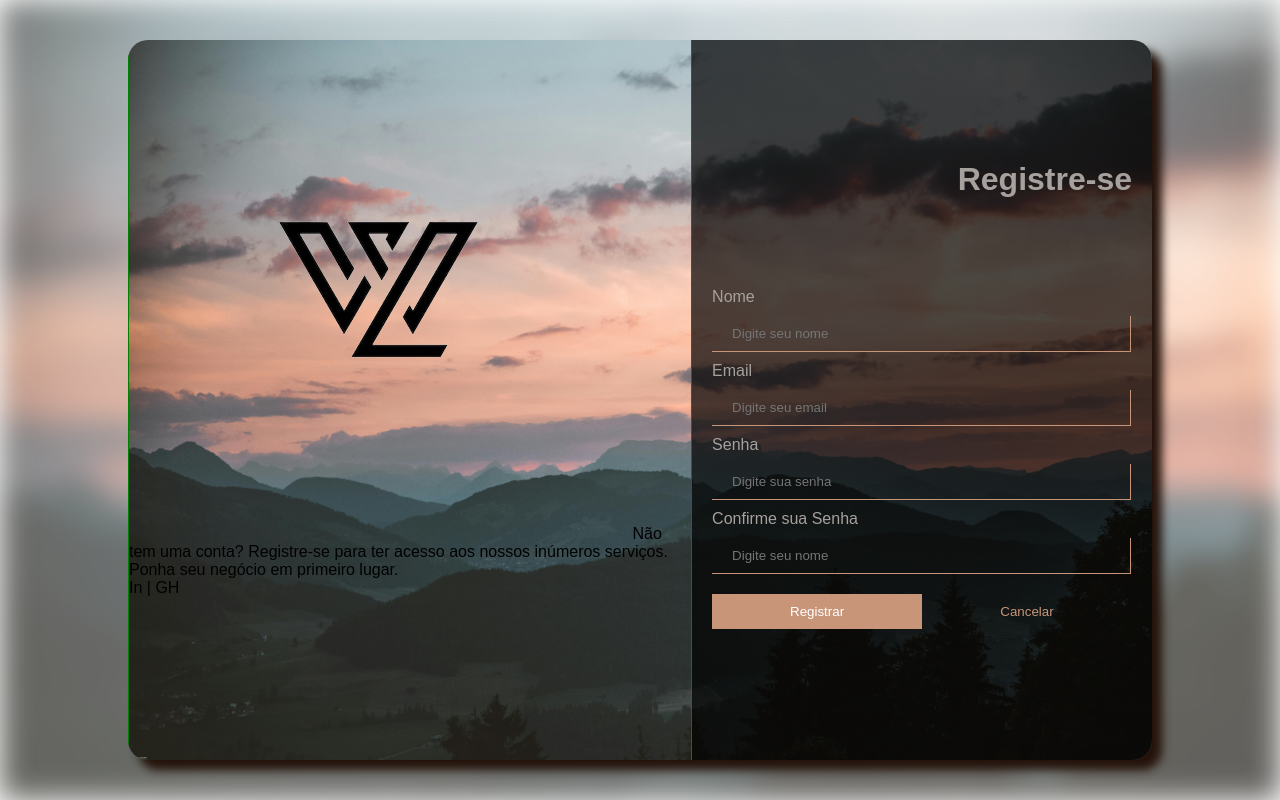
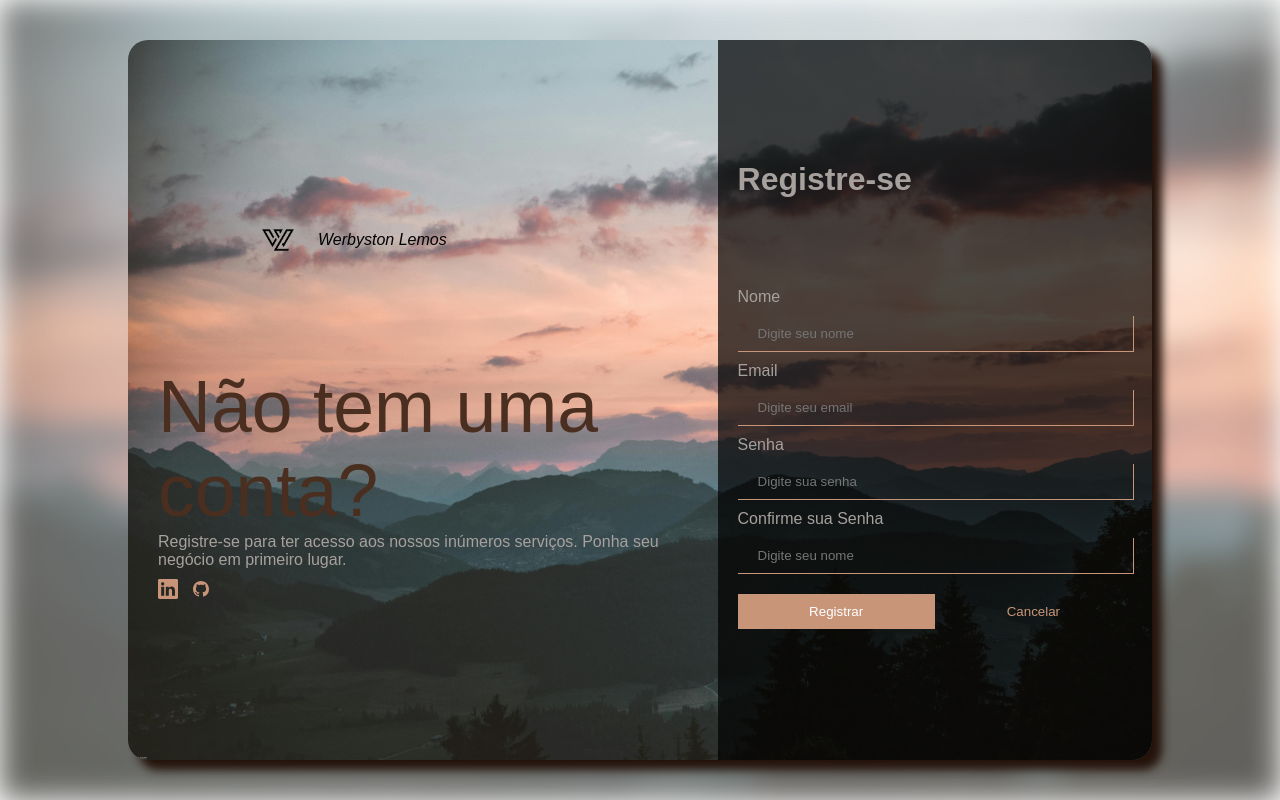
Before and after one commit to WerbystonLemos/assessment_wk, a PHP site: page / in a window 1280 px wide. Run offline with PHP 8.4, Linux system fonts and the light colour scheme.

Commit message:
[Feature] finalização da construção do layout de form

```diff
--- a/js_app/src/asset/css/index.css
+++ b/js_app/src/asset/css/index.css
@@ -45,10 +45,49 @@ body::before
 }
 #sideLeft
 {
-    border: 1px solid green;
     height: 100%;
     width: 55%;
+    padding: 150px 30px 30px 30px;
 }
+#containerLogo
+{
+
+    height: 80px;
+    display: flex;
+    justify-content: left;
+    align-items: center;
+    font-style: italic;
+    margin-top: 100px;
+    margin-left: 80px;
+    margin-bottom: 85px;
+}
+#containerLogo img
+{
+    height: 80px;
+}
+#text_primary
+{
+    font-size: 55pt;
+    color:var(--var-color-qua)
+}
+#text_secundary
+{
+    color:var(--text-light)
+}
+#containerSocials
+{
+    display: flex;
+    align-items: center;
+    justify-content: left;
+    margin-top: 10px;
+}
+#containerSocials a
+{
+    color: var(--var-color-sec);
+    text-decoration: none;
+    margin-right: 15px;
+}
+
 #sideRight
 {
     display: flex;
@@ -99,7 +138,7 @@ body::before
 }
 #sideRight h1
 {
-    text-align: right;
+    text-align: left;
     color: var(--text-light);
     margin-bottom: 90px;
 }
--- a/js_app/src/index.html
+++ b/js_app/src/index.html
@@ -6,20 +6,37 @@
   <title>JS App</title>
   <link rel="stylesheet" href="./asset/css/index.css" />
   <link rel="stylesheet" href="./asset/css/main.css" />
+  <script type="module" src="./main.js?p=0"></script>
 </head>
 <body>
 
     <div id="containerMain" class="container">
 
         <div id="sideLeft">
-            <img id="img_logo" src="./asset/img/logo.png" alt="logo" />
+
+            <div id="containerLogo">
+                <img id="img_logo" src="./asset/img/logo.png" alt="logo" />
+                Werbyston Lemos
+            </div>
             <span id="text_primary">Não tem uma conta?</span>
-            <span id="text-secundary">
+            <br/>
+            <span id="text_secundary">
                 Registre-se para ter acesso aos nossos inúmeros serviços.
                 Ponha seu negócio em primeiro lugar.
             </span>
             <div id="containerSocials">
-                In | GH
+                <a href="https://linkedin.com/in/werbyston-lemos" target="_blank" title="LinkedIn">
+                    <svg xmlns="http://www.w3.org/2000/svg" width="20" height="20" fill="currentColor" class="bi bi-linkedin" viewBox="0 0 16 16">
+                        <path d="M0 1.146C0 .513.526 0 1.175 0h13.65C15.474 0 16 .513 16 1.146v13.708c0 .633-.526 1.146-1.175 1.146H1.175C.526 16 0 15.487 0 14.854zm4.943 12.248V6.169H2.542v7.225zm-1.2-8.212c.837 0 1.358-.554 1.358-1.248-.015-.709-.52-1.248-1.342-1.248S2.4 3.226 2.4 3.934c0 .694.521 1.248 1.327 1.248zm4.908 8.212V9.359c0-.216.016-.432.08-.586.173-.431.568-.878 1.232-.878.869 0 1.216.662 1.216 1.634v3.865h2.401V9.25c0-2.22-1.184-3.252-2.764-3.252-1.274 0-1.845.7-2.165 1.193v.025h-.016l.016-.025V6.169h-2.4c.03.678 0 7.225 0 7.225z"/>
+                    </svg>
+                </a>
+
+                <a href="https://github.com/WerbystonLemos" target="_blank" title="GitHub">
+                    <svg xmlns="http://www.w3.org/2000/svg" width="16" height="16" fill="currentColor" class="bi bi-github" viewBox="0 0 16 16">
+                        <path d="M8 0C3.58 0 0 3.58 0 8c0 3.54 2.29 6.53 5.47 7.59.4.07.55-.17.55-.38 0-.19-.01-.82-.01-1.49-2.01.37-2.53-.49-2.69-.94-.09-.23-.48-.94-.82-1.13-.28-.15-.68-.52-.01-.53.63-.01 1.08.58 1.23.82.72 1.21 1.87.87 2.33.66.07-.52.28-.87.51-1.07-1.78-.2-3.64-.89-3.64-3.95 0-.87.31-1.59.82-2.15-.08-.2-.36-1.02.08-2.12 0 0 .67-.21 2.2.82.64-.18 1.32-.27 2-.27s1.36.09 2 .27c1.53-1.04 2.2-.82 2.2-.82.44 1.1.16 1.92.08 2.12.51.56.82 1.27.82 2.15 0 3.07-1.87 3.75-3.65 3.95.29.25.54.73.54 1.48 0 1.07-.01 1.93-.01 2.2 0 .21.15.46.55.38A8.01 8.01 0 0 0 16 8c0-4.42-3.58-8-8-8"/>
+                    </svg>
+                </a>
+
             </div>
         </div>
 
@@ -28,7 +45,7 @@
 
                 <h1>Registre-se</h1>
 
-                <form action="#">
+                <form id="formRegister">
 
                     <label for="input_name">Nome</label>
                     <input id="input_name" class="input_form" type="text" placeholder="Digite seu nome" />
@@ -43,7 +60,7 @@
                     <input id="input_counterpass" class="input_form" type="text" placeholder="Digite seu nome" />
 
                     <div class="groupForm">
-                        <input id="btn_submit" class="btn btn_form_action" type="submit" value="Registrar">
+                        <input id="btn_submit" class="btn btn_form_action" type="button" value="Registrar" onclick="registerUser()">
                         <input id="btn_reset" class="btn btn_form_action" type="reset" value="Cancelar">
                     </div>
 
@@ -54,6 +71,5 @@
 
     </div>
 
-    <script type="module" src="./main.js"></script>
 </body>
 </html>
```
Also changed, not shown: js_app/src/asset/img/background.jpg.
